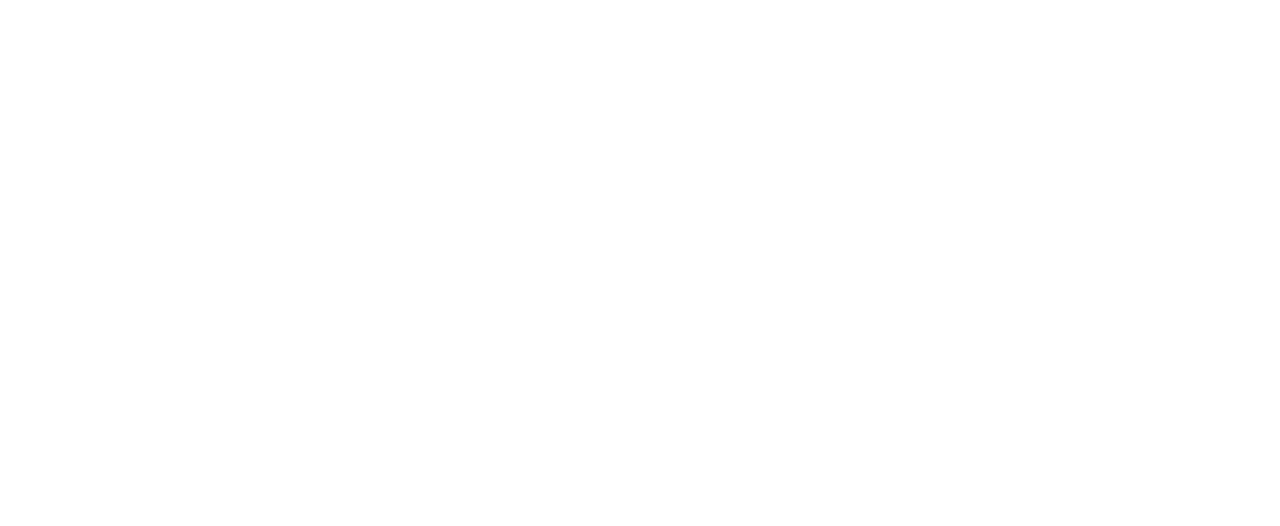
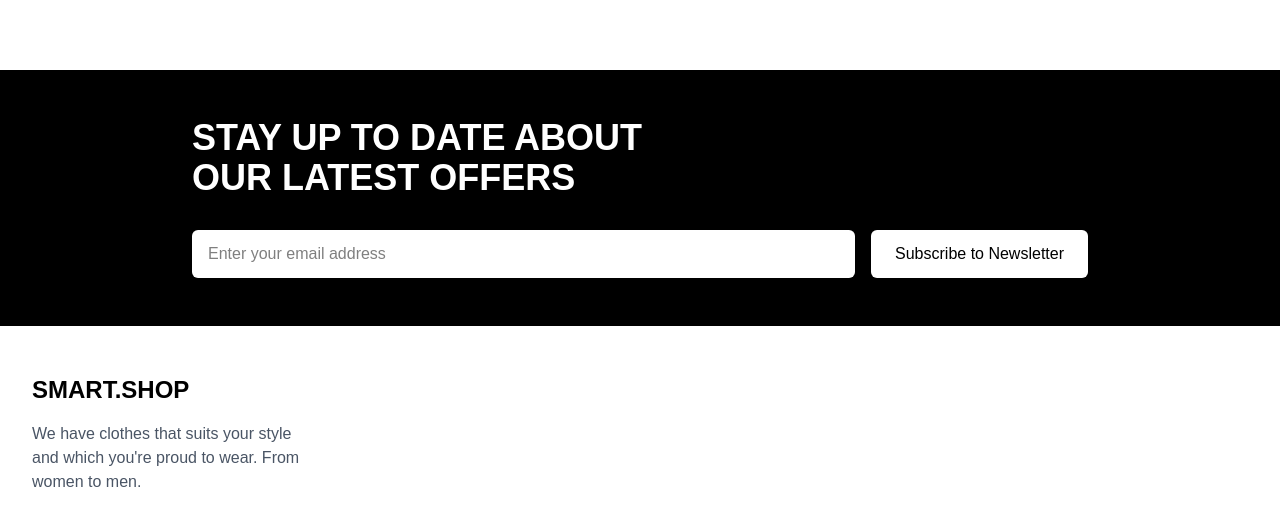
Before and after one commit to mahfujur-shohan/Smart-shop, a React (Vite) app: page / in a window 1280 px wide. Shown: the part 1267-1793 px from the top of the page. Before the commit the page ends 1289 px from the top, so only its background shows below. Built offline with nearby package versions, Linux system fonts and the light colour scheme; a web font is replaced by a local one.

Commit message:
footer and newsletter section added

```diff
--- a/src/App.jsx
+++ b/src/App.jsx
@@ -1,5 +1,7 @@
 import AnnouncementBar from "./components/AnnouncementBar";
+import Footer from "./components/Footer";
 import Navbar from "./components/Navbar";
+import NewsletterSection from "./components/NewsletterSection";
 import ProductList from "./components/ProductList";
 
 function App() {
@@ -10,6 +12,8 @@
       <main className="container mx-auto px-4 md:px-8 py-8">
         <ProductList />
       </main>
+      <NewsletterSection />
+      <Footer />
     </>
   );
 }
--- /dev/null
+++ b/src/components/Footer.jsx
@@ -0,0 +1,22 @@
+export default function Footer() {
+  return (
+    <>
+      <footer className="bg-white py-12 px-4 md:px-8">
+        <div className="container mx-auto">
+          <div className="grid grid-cols-1 md:grid-cols-4 gap-8">
+            {/* Column 1 */}
+            <div>
+              <a href="#" className="text-2xl font-bold mb-4 block">
+                SMART.SHOP
+              </a>
+              <p className="text-gray-600 mb-4">
+                We have clothes that suits your style and which you're proud to
+                wear. From women to men.
+              </p>
+            </div>
+          </div>
+        </div>
+      </footer>
+    </>
+  );
+}
--- /dev/null
+++ b/src/components/NewsletterSection.jsx
@@ -0,0 +1,25 @@
+export default function NewsletterSection() {
+  return (
+    <>
+      <section className="bg-black text-white py-12 px-4 md:px-8 mt-12">
+        <div className="container mx-auto max-w-4xl">
+          <h2 className="text-3xl md:text-4xl font-bold mb-4">
+            STAY UP TO DATE ABOUT
+            <br />
+            OUR LATEST OFFERS
+          </h2>
+          <div className="flex flex-col md:flex-row space-y-4 md:space-y-0 md:space-x-4 mt-8">
+            <input
+              type="email"
+              placeholder="Enter your email address"
+              className="flex-grow bg-white text-black rounded-md px-4 py-3"
+            />
+            <button className="bg-white text-black font-medium rounded-md px-6 py-3 hover:bg-gray-100 transition-colors">
+              Subscribe to Newsletter
+            </button>
+          </div>
+        </div>
+      </section>
+    </>
+  );
+}
```
